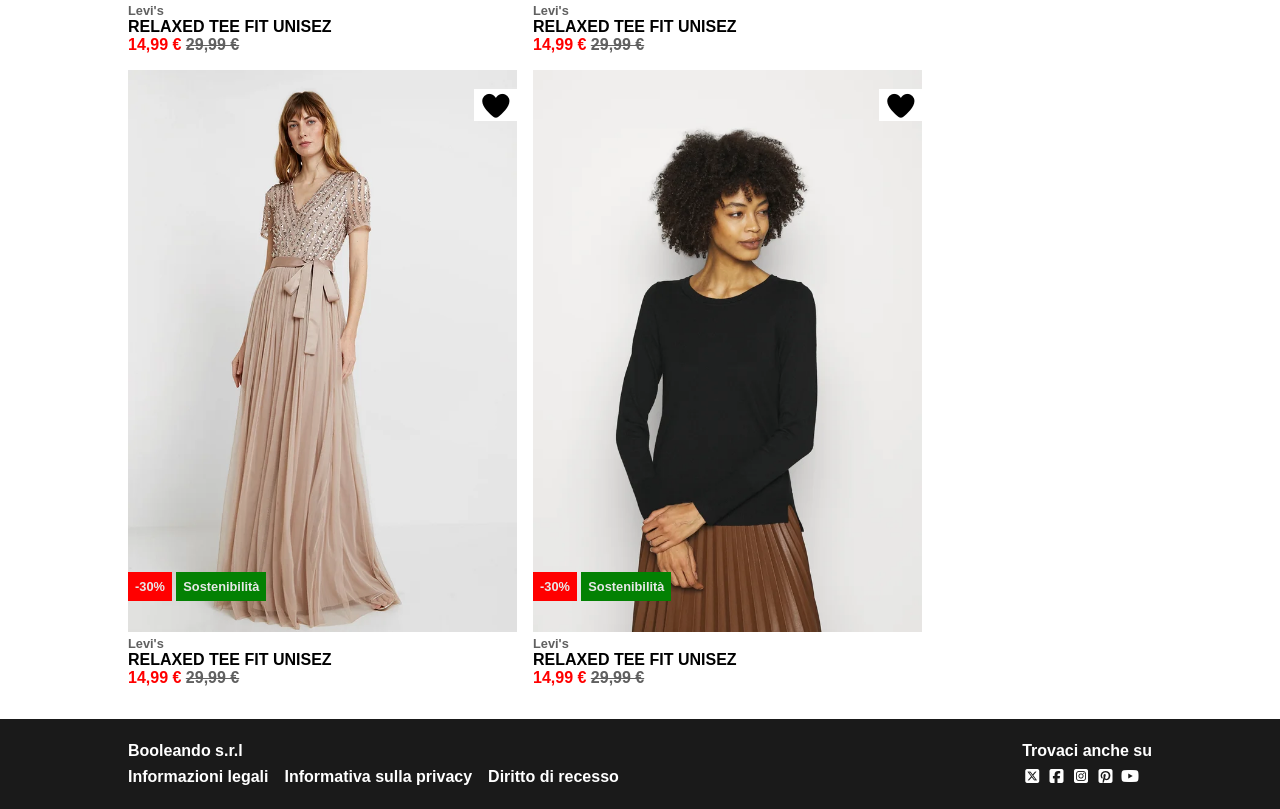
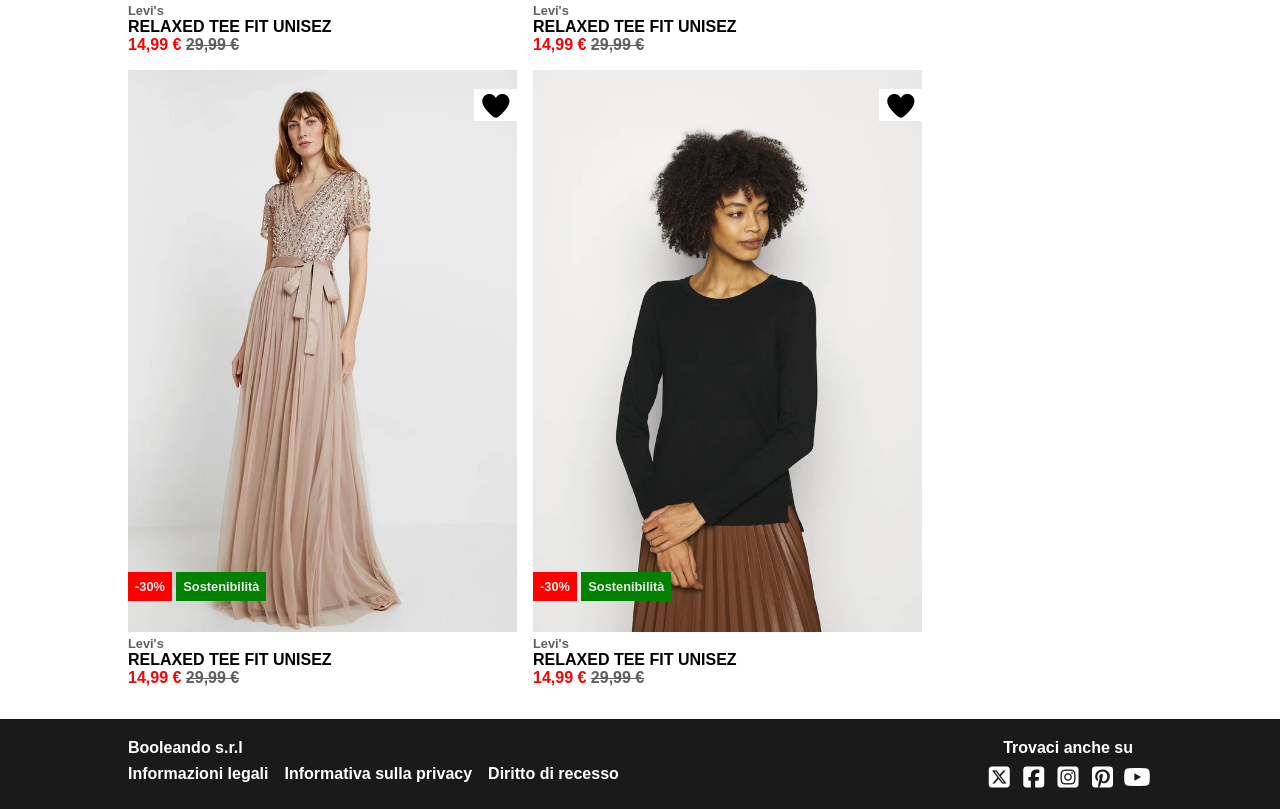
Before and after one commit to MrW4RR10R/06-html-css-boolando, a plain HTML site: page index.html in a window 1280 px wide. Shown: the part 1287-2096 px from the top of the page. Drawn offline with Linux system fonts and the light colour scheme.

Commit message:
footer: link dimension - text position

```diff
--- a/CSS/style.css
+++ b/CSS/style.css
@@ -217,9 +217,11 @@ footer {
 
             p {
                 margin-bottom: 0.5rem;
+                text-align: center;
             }
 
             i {
+                font-size: 1.5rem;
                 color: var(--bool-primary--zal);
             }
         }
```
